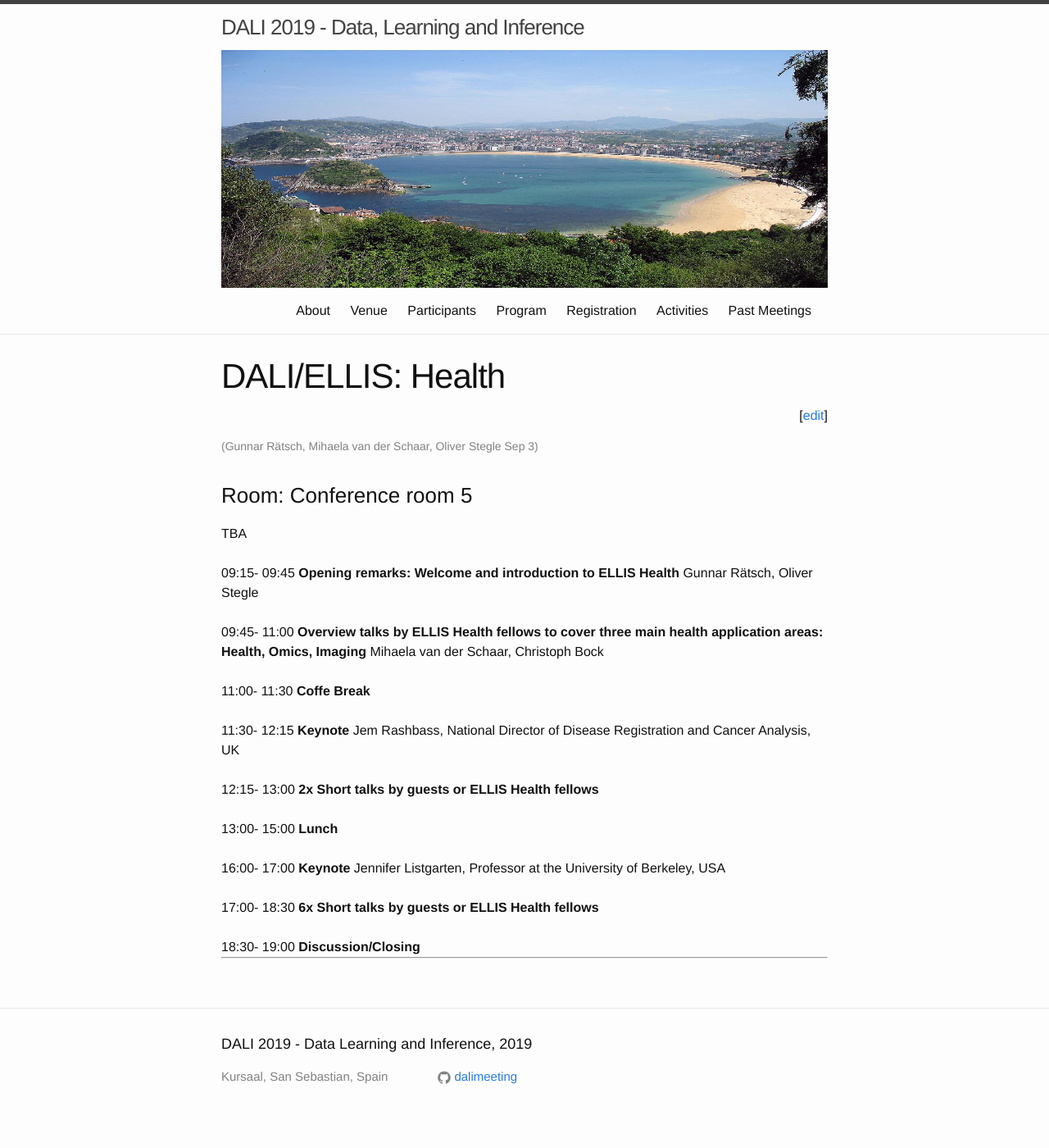
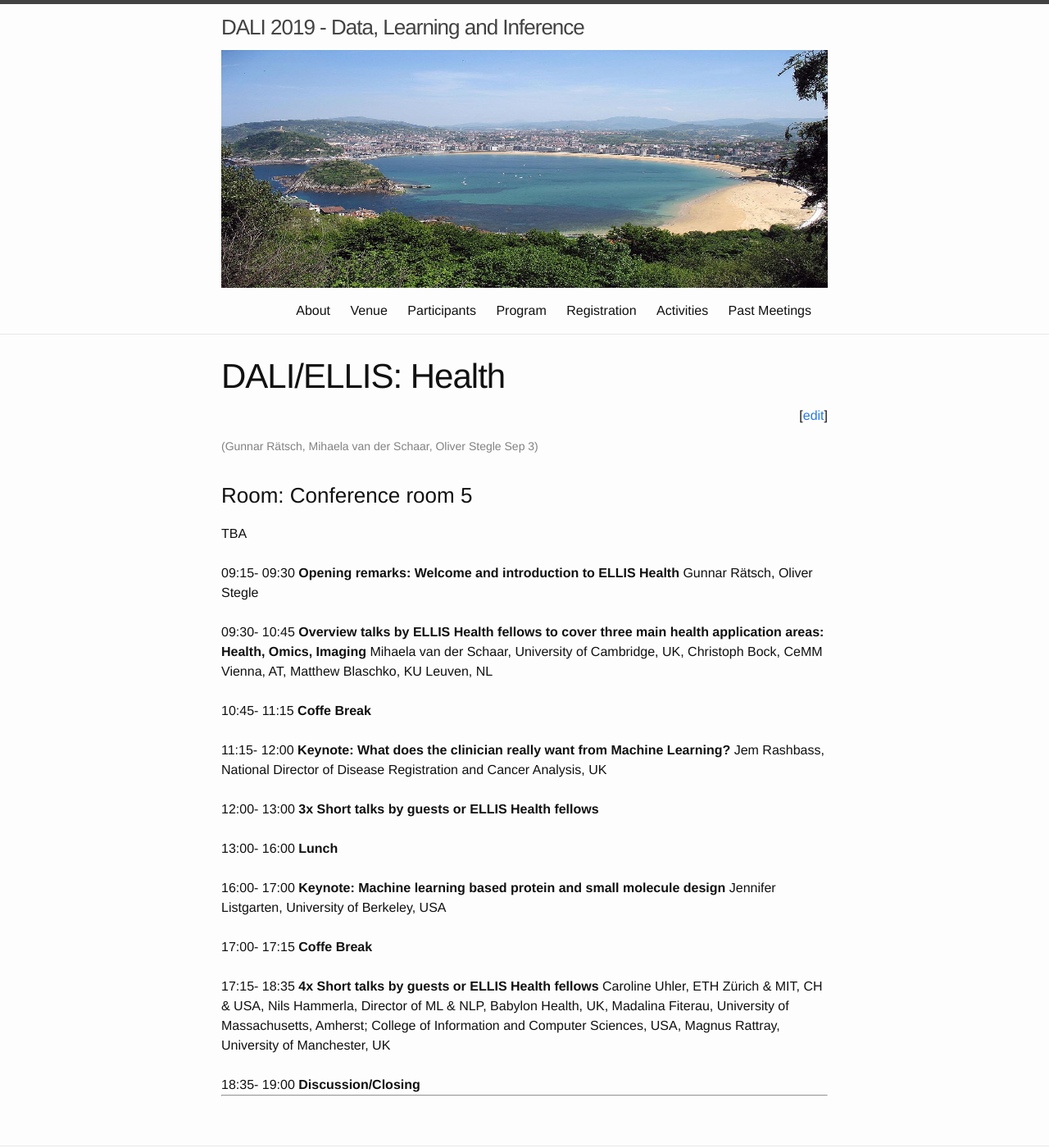
Before and after one commit to dalimeeting/dalimeeting.github.io, a Jekyll site: the page built from _posts/2019-09-03-workshop-03-01.md, in a window 1280 px wide and 1400 px high. Shown: the whole window at 82% size. Built offline with Jekyll 4.4.1, drawn with Linux system fonts in a browser that asks for light colours.

Commit message:
updated schedules

```diff
--- a/_posts/2019-09-03-workshop-03-01.md
+++ b/_posts/2019-09-03-workshop-03-01.md
@@ -22,43 +22,64 @@
   - given: Oliver
     family: Stegle
   start: "09:15"
-  end: "09:45"
+  end: "09:30"
 - title: "Overview talks by ELLIS Health fellows to cover three main health application areas: Health, Omics, Imaging"
   author:
   - given: Mihaela
     family: van der Schaar
+    institute: University of Cambridge, UK
   - given: Christoph
     family: Bock
-  start: "09:45"
-  end: "11:00"
+    institute: CeMM Vienna, AT
+  - given: Matthew
+    family: Blaschko
+    institute: KU Leuven, NL
+  start: "09:30"
+  end: "10:45"
 - title: "Coffe Break"
-  start: "11:00"
-  end: "11:30"
-- title: "Keynote"
+  start: "10:45"
+  end: "11:15"
+- title: "Keynote: What does the clinician really want from Machine Learning?"
   author:
   - given: Jem
     family: Rashbass
     institute: "National Director of Disease Registration and Cancer Analysis, UK"
-  start: "11:30"
-  end: "12:15"
-- title: "2x Short talks by guests or ELLIS Health fellows"
-  start: "12:15"
+  start: "11:15"
+  end: "12:00"
+- title: "3x Short talks by guests or ELLIS Health fellows"
+  start: "12:00"
   end: "13:00"
 - title: "Lunch"
   start: "13:00"
-  end: "15:00"
-- title: "Keynote"
+  end: "16:00"
+- title: "Keynote: Machine learning based protein and small molecule design"
   author:
     - given: Jennifer
       family: Listgarten
-      institute: "Professor at the University of Berkeley, USA"
+      institute: "University of Berkeley, USA"
   start: "16:00"
   end: "17:00"
-- title: "6x Short talks by guests or ELLIS Health fellows"
+- title: "Coffe Break"
   start: "17:00"
-  end: "18:30"
+  end: "17:15"
+- title: "4x Short talks by guests or ELLIS Health fellows"
+  start: "17:15"
+  end: "18:35"
+  author:
+  - given: Caroline
+    family: Uhler
+    institute: ETH Zürich & MIT, CH & USA
+  - given: Nils
+    family: Hammerla
+    institute: Director of ML & NLP, Babylon Health, UK
+  - given: Madalina
+    family: Fiterau
+    institute: University of Massachusetts, Amherst; College of Information and Computer Sciences, USA
+  - given: Magnus
+    family: Rattray
+    institute: University of Manchester, UK
 - title: "Discussion/Closing"
-  start: "18:30"
+  start: "18:35"
   end: "19:00"
 ---
 ---
```
Also changed, not shown: _posts/2019-09-03-workshop-03-03.md (+3 -4 lines), _posts/2019-09-05-workshop-05-01.md (+8 -11 lines).
